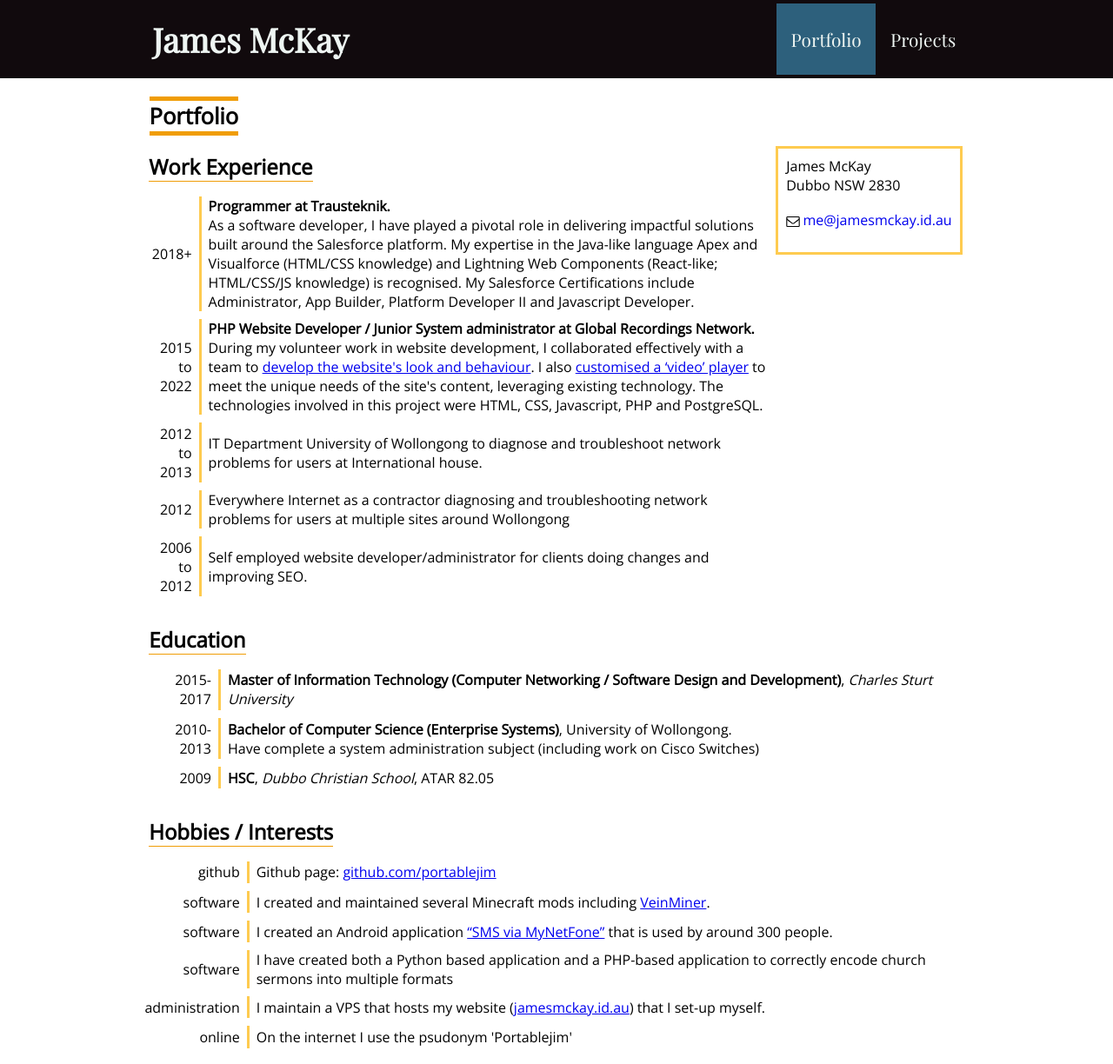
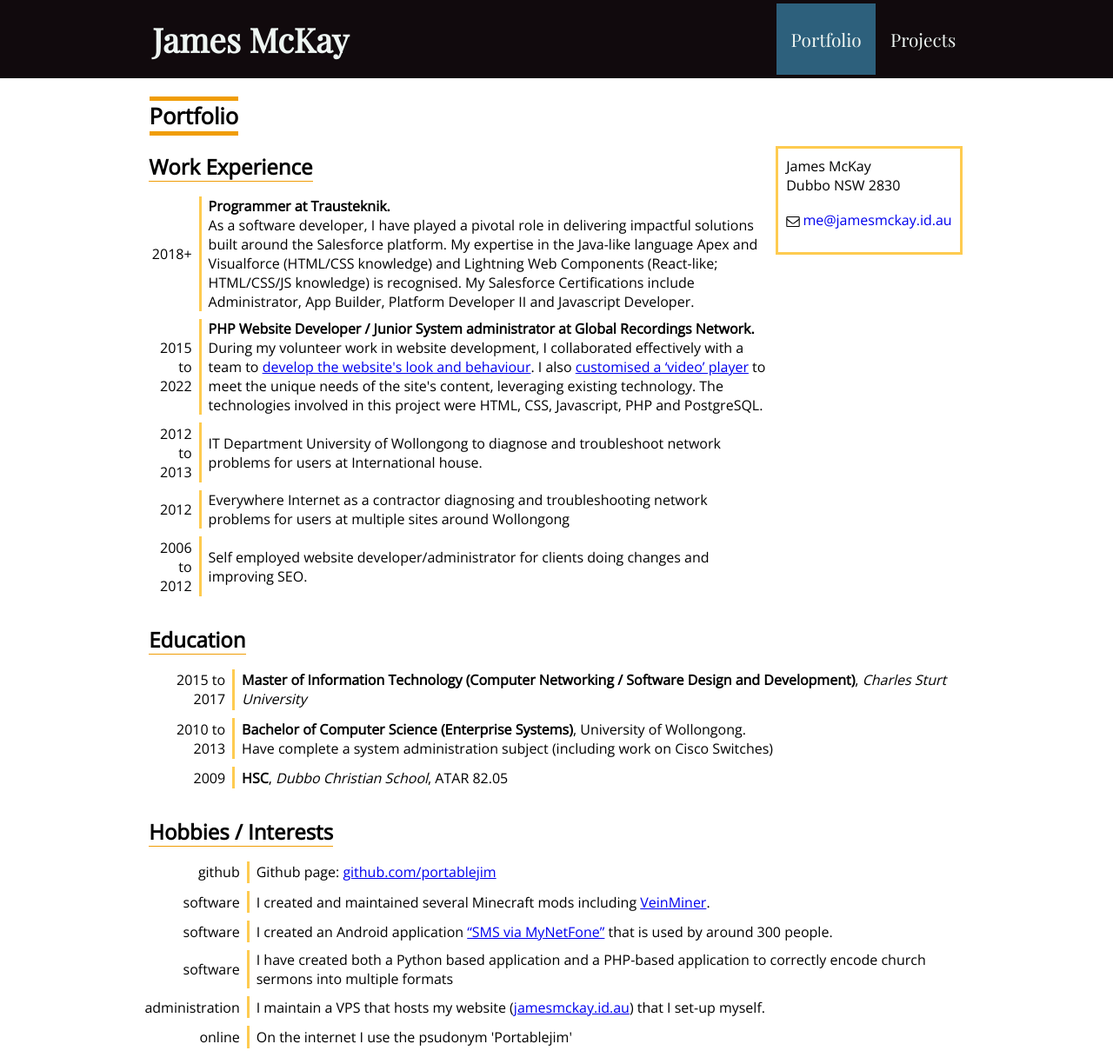
Before and after one commit to portablejim/portablejim.github.io, a Jekyll site: the page built from index.html, in a window 1280 px wide. Shown: the whole page at 87% size. Built offline with Jekyll 4.4.1, drawn with Linux system fonts in a browser that asks for light colours.

Commit message:
Styling updates

```diff
--- a/index.html
+++ b/index.html
@@ -27,9 +27,9 @@ pageClass: resume
                 <h2><span>Education</span></h2>
                 <div class="dated-list">
                     <ul class="">
-                        <li><span class="date">2015-2017</span><p><strong>Master of Information Technology (Computer Networking / Software Design and Development)</strong>, <em>Charles Sturt University</em></p></li>
+                        <li><span class="date">2015 to 2017</span><p><strong>Master of Information Technology (Computer Networking / Software Design and Development)</strong>, <em>Charles Sturt University</em></p></li>
                         <li>
-                            <span class="date">2010-2013</span>
+                            <span class="date">2010 to 2013</span>
                             <p><strong>Bachelor of Computer Science (Enterprise Systems)</strong>, University of Wollongong. <br />
                                 Have complete a system administration subject (including work on Cisco Switches)</p>
                         </li>
```
